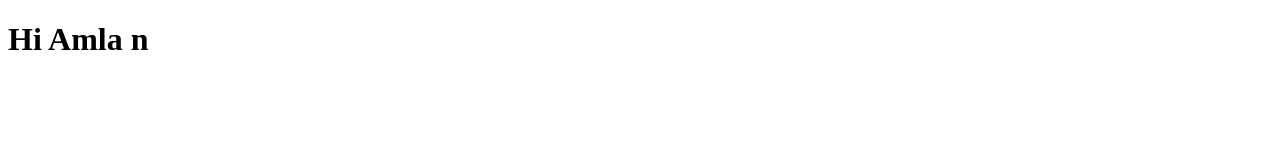
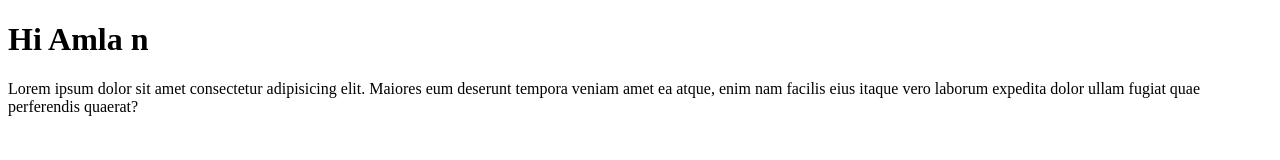
Before and after one commit to amlan26/first-pro, a plain HTML site: page index.html in a window 1280 px wide. Drawn offline with Linux system fonts and the light colour scheme.

Commit message:
p tag added

```diff
--- a/index.html
+++ b/index.html
@@ -10,6 +10,7 @@
 <body>
     <h1>Hi Amla n
     </h1>
+    <P>Lorem ipsum dolor sit amet consectetur adipisicing elit. Maiores eum deserunt tempora veniam amet ea atque, enim nam facilis eius itaque vero laborum expedita dolor ullam fugiat quae perferendis quaerat?</P>
 </body>
 
 </html>
```
